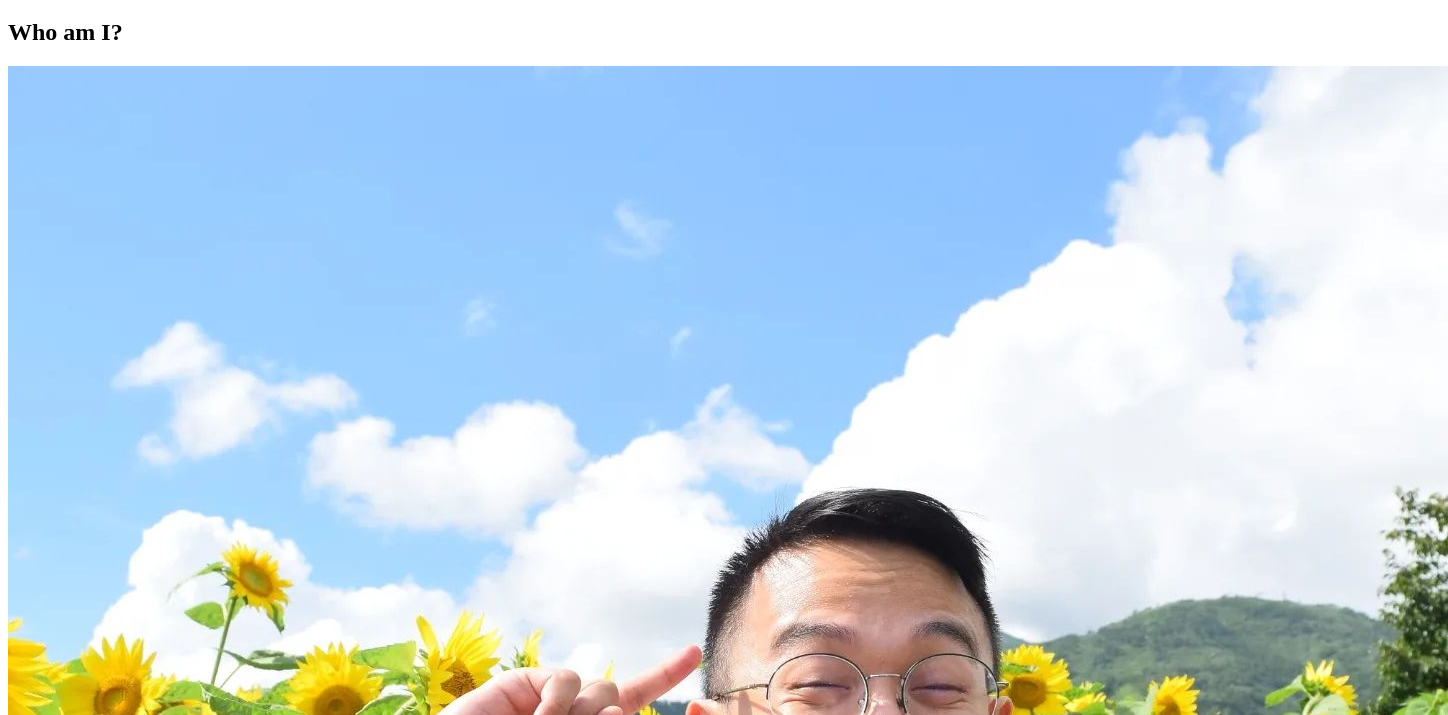
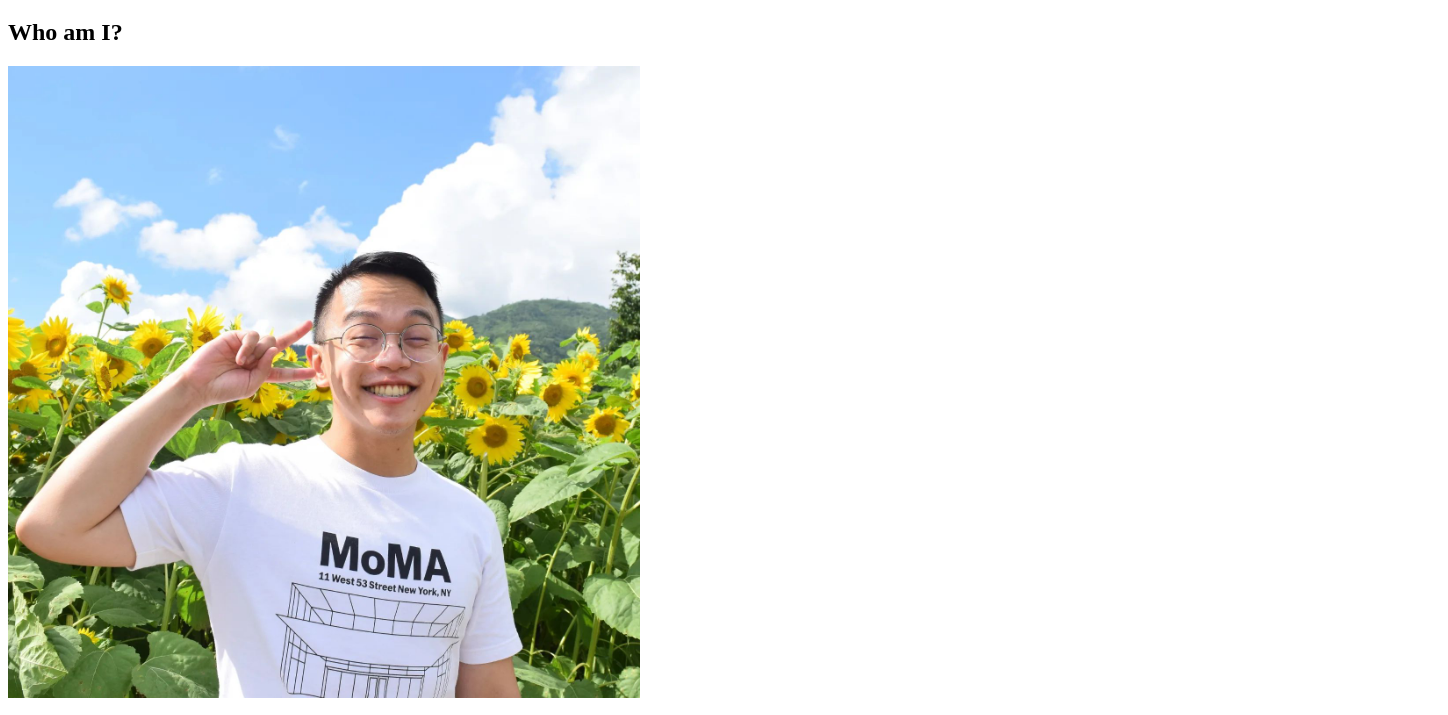
Before and after one commit to rgga-16/rgga-16.github.io, a plain HTML site: page index.html in a window 1280 px wide. Shown: the part 61-776 px from the top of the page, 1448 px wide, since content can reach past the window. Drawn offline with Linux system fonts and the light colour scheme.

Commit message:
adjusted image size

```diff
--- a/index.html
+++ b/index.html
@@ -17,7 +17,7 @@
         <main>
             <section>
                 <h2> Who am I? </h2>
-                <img src="./images/my_picture.jpg">
+                <img src="./images/my_picture.jpg" style="width:50%;height:50%;">
                 <p>
                     I am a 2nd year PhD student studying in Future University Hakodate in Hokkaido, Japan.
                     I've worked on generative deep learning for my masters. Currently, I am focusing on HCI-AI methods for industrial design.
```
